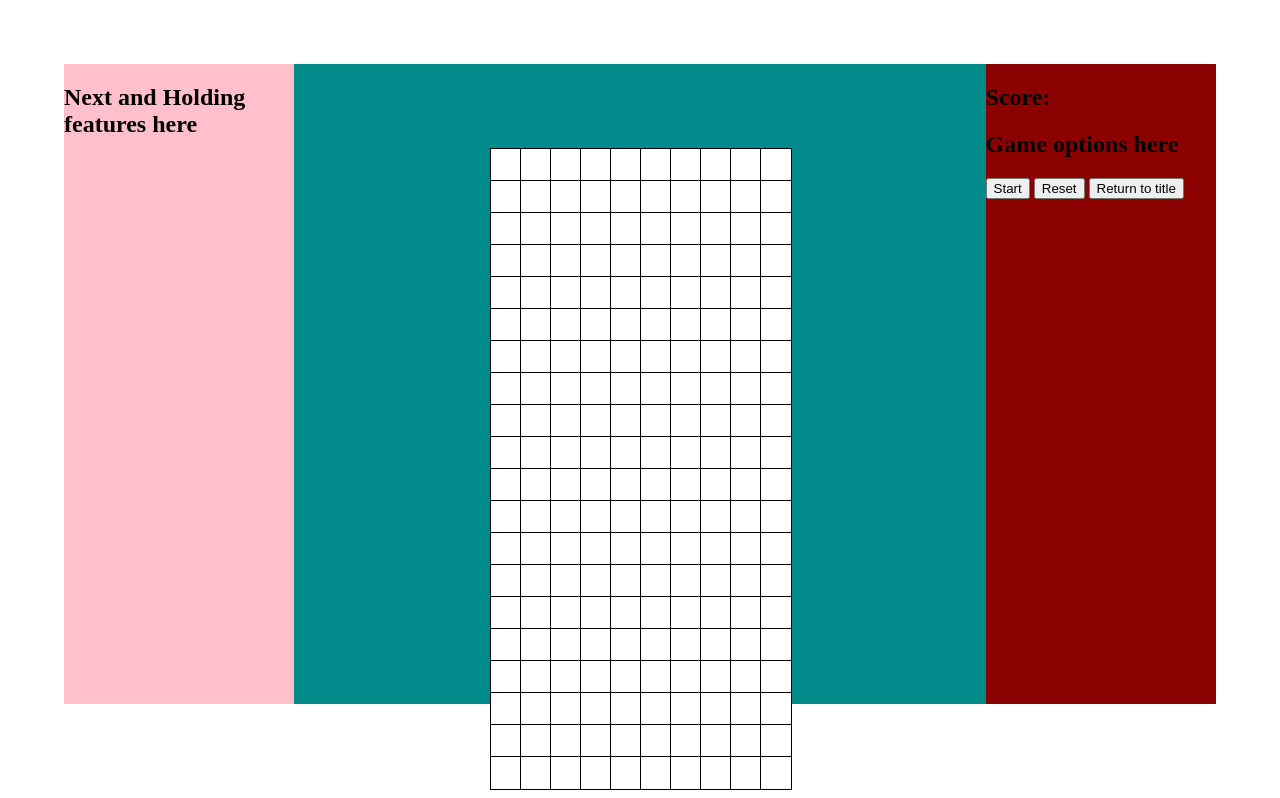
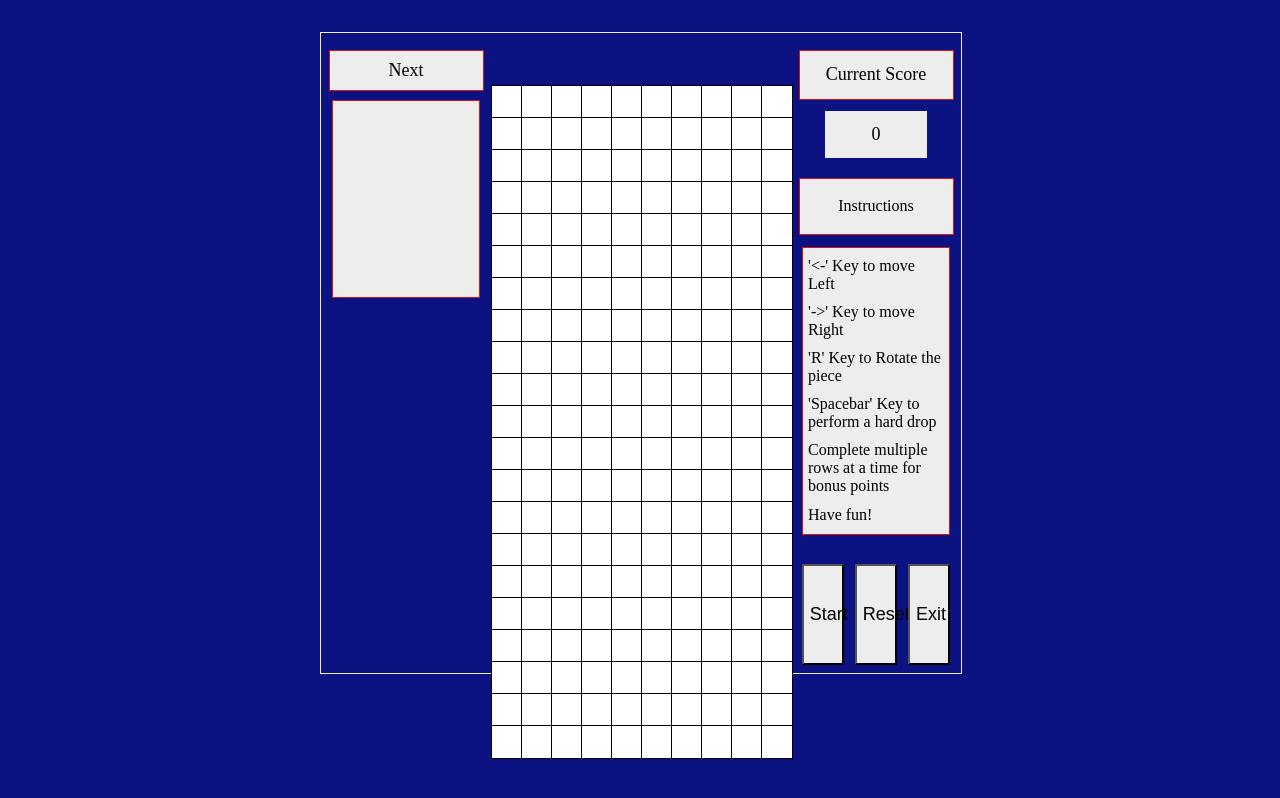
Before and after one commit to BrandonLKW/GA-project1, a plain HTML site: page index.html in a window 1280 px wide. Both pictures are taken after a click on the button "Start". Drawn offline with Linux system fonts and the light colour scheme.

Commit message:
updated styling of application

```diff
--- a/index.html
+++ b/index.html
@@ -9,28 +9,40 @@
   </head>
   <body>
     <section id="titleSection" class="hide">
-      <div>
-        <h1>Tetris Header here</h1>
-        <h2>GA image here</h2>
-      </div>
+      <img src="/images/logo.png" alt="Main Logo">
     </section>
-    <button id="playBtn" class="hide">Start</button>
-    <button id="hiscoresBtn" class="hide">High Scores</button>
-    <button id="settingsBtn" class="hide">Settings</button>
+    <button id="playBtn" class="menuButton hide">Start</button>
+    <button id="hiscoresBtn" class="menuButton hide">High Scores</button>
+    <button id="settingsBtn" class="menuButton hide">Settings</button>
 
-    <section id="mainLeftSection" class="hide">
-      <h1>Next and Holding features here</h1>
+    <section id="nextPieceSection" class="hide">
+      <div id="nextPieceHeader">Next</div>
+      <div id="nextPieceText"></div>
     </section>
+
     <section id="mainCenterSection" class="hide">
       <div id="playArea"></div>
     </section>
-    <section id="mainRightSection" class="hide">
-      <h1>Score:</h1>
-      <h2 id="scoreLabel"></h2>
-      <h1>Game options here</h1>
-      <button id="startGameBtn">Start</button>
-      <button id="resetGameBtn">Reset</button>
-      <button id="exitGameBtn">Return to title</button>
+
+    <section id="scoreSection" class="hide">
+      <div class="label">Current Score</div>
+      <div id="scoreLabel" class="subLabel">0</div>
+    </section>
+    <section id="instructionsSection" class="hide">
+      <div id="instructionsHeader">Instructions</div>
+      <div id="instructionsText">
+        <div>'&#60;-' Key to move Left</div>
+        <div>'->' Key to move Right</div>
+        <div>'R' Key to Rotate the piece</div>
+        <div>'Spacebar' Key to perform a hard drop</div>
+        <div>Complete multiple rows at a time for bonus points</div>
+        <div>Have fun!</div>
+      </div>
+    </section>
+    <section id="optionsSection" class="hide">
+      <button id="startGameBtn" class="optionsButton">Start</button>
+      <button id="resetGameBtn" class="optionsButton">Reset</button>
+      <button id="exitGameBtn" class="optionsButton">Exit</button>
     </section>
     <script src="main.js"></script>
   </body>
--- a/main.js
+++ b/main.js
@@ -5,9 +5,11 @@ const playButton = document.querySelector("#playBtn");
 const hiscoresButton = document.querySelector("#hiscoresBtn");
 const settingsButton = document.querySelector("#settingsBtn");
 //Game screen
-const gameScreenLeft = document.querySelector("#mainLeftSection");
+const gameScreenNextPieceSection = document.querySelector("#nextPieceSection");
 const gameScreenCenter = document.querySelector("#mainCenterSection");
-const gameScreenRight = document.querySelector("#mainRightSection");
+const gameScreenScoreSection = document.querySelector("#scoreSection");
+const gameScreenInstSection = document.querySelector("#instructionsSection");
+const gameScreenOptionsSection = document.querySelector("#optionsSection");
 const endGameButton = document.querySelector("#exitGameBtn");
 const playArea = document.querySelector("#playArea");
 const startButton = document.querySelector("#startGameBtn");
@@ -105,9 +107,11 @@ function resetRender(){
   hideElement(playButton.classList);
   hideElement(hiscoresButton.classList);
   hideElement(settingsButton.classList);
-  hideElement(gameScreenLeft.classList);
+  hideElement(gameScreenNextPieceSection.classList);
   hideElement(gameScreenCenter.classList);
-  hideElement(gameScreenRight.classList);
+  hideElement(gameScreenScoreSection.classList);
+  hideElement(gameScreenInstSection.classList);
+  hideElement(gameScreenOptionsSection.classList);
 }
 
 function renderTitleScreen(){
@@ -120,9 +124,11 @@ function renderTitleScreen(){
 
 function renderGameScreen(){
   resetRender();
-  loadElement(gameScreenLeft.classList);
+  loadElement(gameScreenNextPieceSection.classList);
   loadElement(gameScreenCenter.classList);
-  loadElement(gameScreenRight.classList);
+  loadElement(gameScreenScoreSection.classList);
+  loadElement(gameScreenInstSection.classList);
+  loadElement(gameScreenOptionsSection.classList);
   resetGame();
 }
 
@@ -186,6 +192,7 @@ function resetGame(){
   currentTetromino = null;
   currentTetrominoShapeArray = [];
   currentScore = 0;
+  scoreLabel.innerHTML = currentScore;
   currentMovementInput = "";
   startTimeStamp = 0;
   previousTimeStamp = 0;
@@ -203,7 +210,7 @@ function resetGame(){
       cell.setAttribute("height", "100%");
       cell.setAttribute("border", "1px solid");
       cell.setAttribute("id", "x"+ x +"y" + y);
-      if (y <= 1){
+      if (y < 1){
         cell.classList.add("hide");
       }
       playArea.append(cell);
@@ -635,7 +642,7 @@ function clearLine(){
         yIndex += 1;
       }
       cell.setAttribute("id", "x"+ xIndex +"y" + yIndex);
-      if (yIndex <= 1){
+      if (yIndex < 1){
         cell.classList.add("hide");
       } else{
         cell.classList.remove("hide");
--- a/style.css
+++ b/style.css
@@ -1,41 +1,90 @@
 body {
   height: 80vh;
+  min-height: 600px;
+  width: 50vw;
   margin-top: 5%;
-  margin-right: 5%;
-  margin-left: 5%;
+  margin-right: 25vw;
+  margin-left: 25vw;
+  margin-top: 2.5%;
   display: grid;
-  grid-template-columns: 1fr 3fr 1fr;
+  border: 1px;
+  background-color: #0D1282;
+  border-color: #EEEDED;
+  border-style: groove;
+  grid-template-columns: 1fr 300px 1fr;
   grid-template-rows: 1fr 1fr 1fr 1fr 1fr;
 }
 
 #titleSection{
   grid-column: 2;
   grid-row: 1;
+  padding-top: 10%;
+  display: flex;
+  align-items: center;
+  justify-content: center;
 }
 
 #playBtn{
-  grid-column: 2;
+  grid-column: 1/4;
   grid-row: 2;
 }
 
 #hiscoresBtn{
-  grid-column: 2;
+  grid-column: 1/4;
   grid-row: 3;
 }
 
 #settingsBtn{
-  grid-column: 2;
+  grid-column: 1/4;
   grid-row: 4;
 }
 
-#mainLeftSection{
-  background-color: pink;
+.menuButton{
+  margin-top: 5%;
+  margin-right: 30%;
+  margin-left: 30%;
+  background-color: #EEEDED;
+  font-size: x-large;
+}
+
+#nextPieceSection{
   grid-column: 1;
-  grid-row: 1/6;
+  grid-row: 1/3;
+  display: flex;
+  flex-wrap: wrap;
+  justify-content: space-evenly;
+}
+
+#nextPieceHeader{
+  width: 90%;
+  height: 15%;
+  margin-top: 10%;
+  border: 1px;
+  background-color: #EEEDED;
+  border-color: #D71313;
+  border-style: groove;
+  display: flex;
+  align-items: center;
+  justify-content: center;
+  font-size: large;
+}
+
+#nextPieceText{
+  width: 80%;
+  height: 75%;
+  margin-top: 5%;
+  padding-left: 3%;
+  padding-right: 3%;
+  border: 1px;
+  background-color: #EEEDED;
+  border-color: #D71313;
+  border-style: groove;
+  display: flex;
+  flex-wrap: wrap;
+  font-size: medium;
 }
 
 #mainCenterSection{
-  background-color: darkcyan;
   grid-column: 2;
   grid-row: 1/6;
   display: flex;
@@ -43,10 +92,66 @@ body {
   justify-content: center;
 }
 
-#mainRightSection{
-  background-color: darkred;
+#scoreSection{
   grid-column: 3;
-  grid-row: 1/6;
+  grid-row: 1;
+  margin-top: 10%;
+  display: flex;
+  flex-wrap: wrap;
+  justify-content: space-evenly;
+}
+
+#instructionsSection{
+  grid-column: 3;
+  grid-row: 2/5;
+  margin-top: 5%;
+  display: flex;
+  flex-wrap: wrap;
+  justify-content: space-evenly;
+}
+
+#instructionsHeader{
+  width: 90%;
+  height: 15%;
+  border: 1px;
+  background-color: #EEEDED;
+  border-color: #D71313;
+  border-style: groove;
+  display: flex;
+  align-items: center;
+  justify-content: center;
+  font-size: medium;
+}
+
+#instructionsText{
+  width: 80%;
+  height: 75%;
+  padding-top: 5%;
+  padding-left: 3%;
+  padding-right: 3%;
+  border: 1px;
+  background-color: #EEEDED;
+  border-color: #D71313;
+  border-style: groove;
+  display: flex;
+  flex-wrap: wrap;
+  font-size: medium;
+}
+
+#optionsSection{
+  grid-column: 3;
+  grid-row: 5;
+  margin-top: 10%;
+  margin-bottom: 5%;
+  display: flex;
+  flex-wrap: wrap;
+  justify-content: space-evenly;
+}
+
+.optionsButton{
+  width: 25%;
+  background-color: #EEEDED;
+  font-size: large;
 }
 
 #playArea{
@@ -57,6 +162,31 @@ body {
   grid-template-rows: repeat(20, 1fr);
 }
 
+.label{
+  width: 90%;
+  height: 40%;
+  border: 1px;
+  background-color: #EEEDED;
+  border-color: #D71313;
+  border-style: groove;
+  display: flex;
+  align-items: center;
+  justify-content: center;
+  font-size: large;
+}
+
+.subLabel{
+  width: 60%;
+  height: 40%;
+  border: 1px;
+  background-color: #EEEDED;
+  border-color: #D71313;
+  display: flex;
+  align-items: center;
+  justify-content: center;
+  font-size: large;
+}
+
 .hide {
   visibility: collapse;
 }
```
Also changed, not shown: images/logo.png (added).
